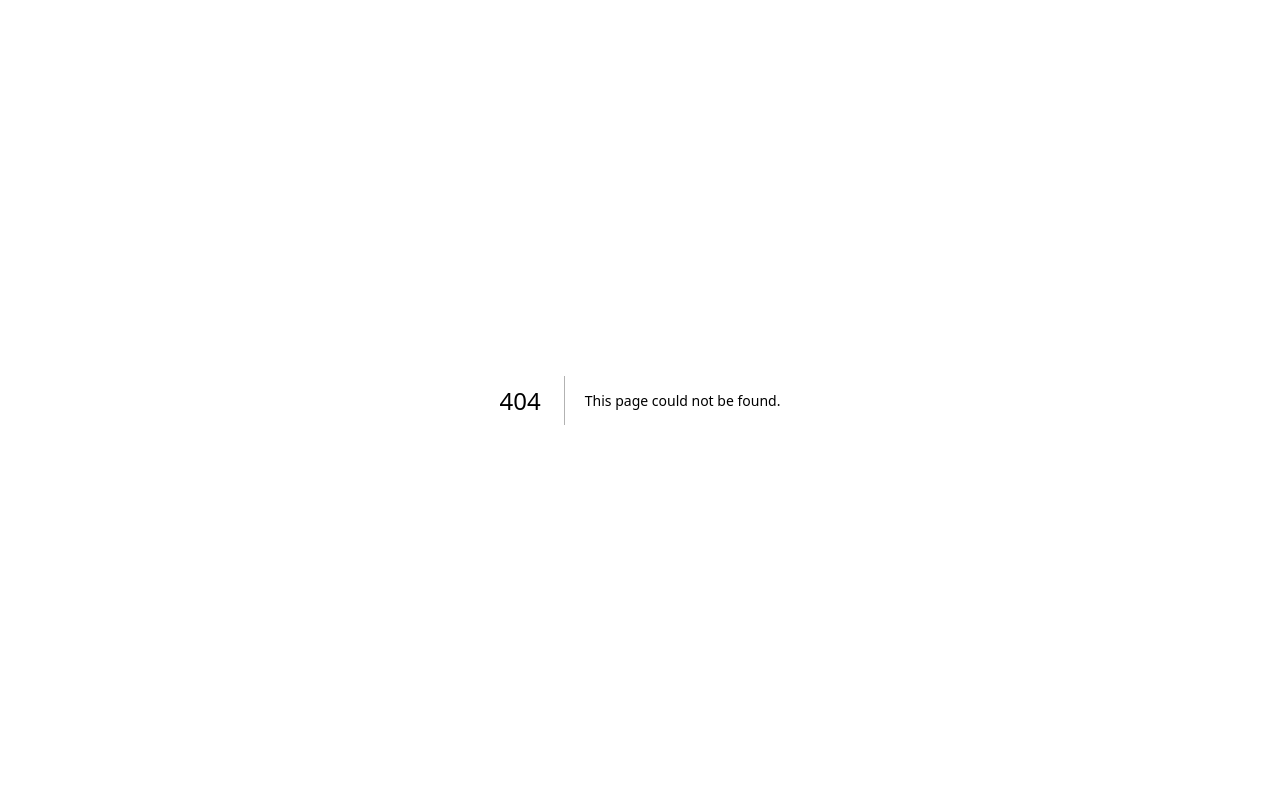
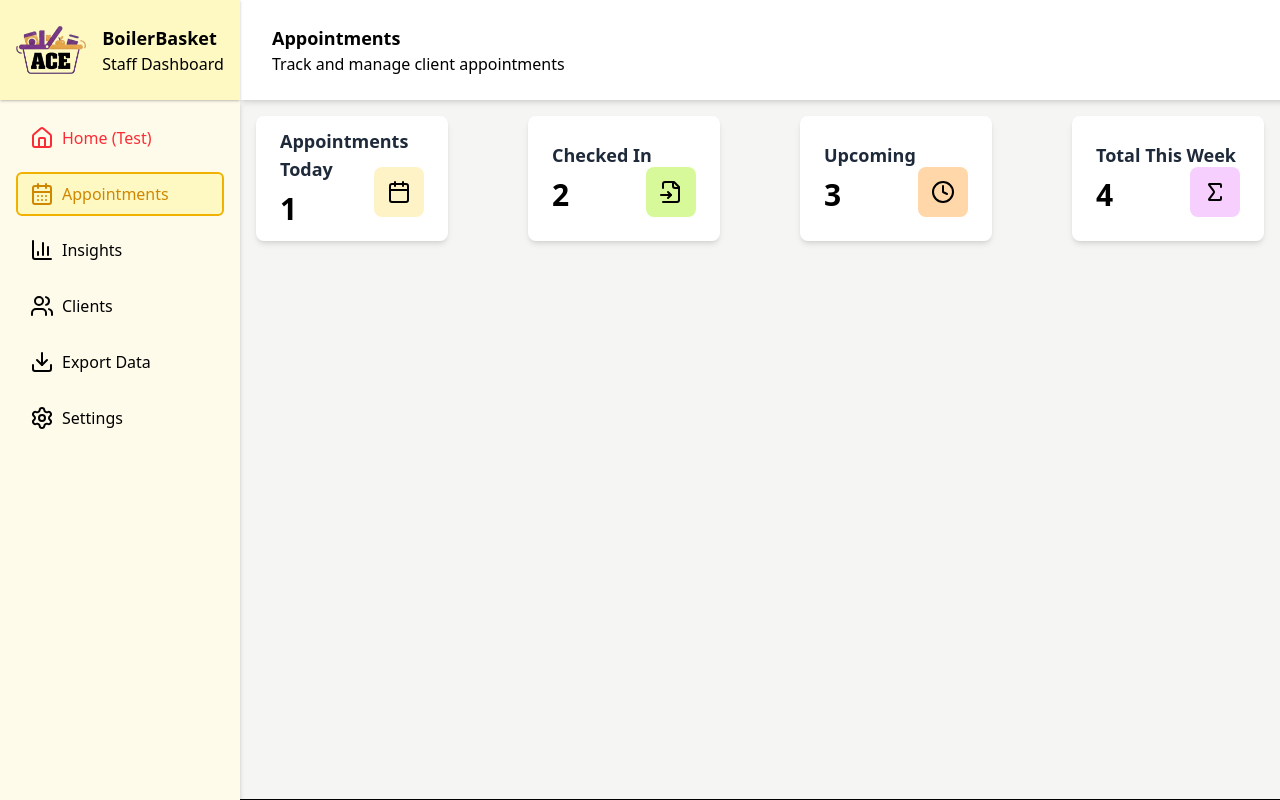
Before and after one commit to vivankumarr/boilerbasket, a Next.js app: page /admin/appointments in a window 1280 px wide. Before the commit this address had no page. Built offline with nearby package versions, Linux system fonts and the light colour scheme.

Commit message:
made appointment page statcards

```diff
--- /dev/null
+++ b/src/app/admin/appointments/page.jsx
@@ -0,0 +1,41 @@
+
+import StatCard from "../../../Components/StatCard.jsx"
+import { Calendar, FileInput, Clock, Sigma } from "lucide-react";
+
+import {createServerComponentClient} from "@supabase/auth-helpers-nextjs";
+import {cookies} from "next/headers";
+
+export default async function page () {
+
+//     const supabase = createServerComponent({cookies});
+//     const now = new Date().toISOString();
+
+//     const{data: appointments, errorAppointments} = await supabase
+//         .from{"appointments"}
+//         .select{"*"}
+
+
+    return (
+
+       <>
+            <div className="justify-center space-x-20 flex flex-row">
+                <StatCard title={"Appointments Today"} icon={<Calendar />} iconBg={"bg-amber-100"}
+                 value={1}/>
+                <StatCard title={"Checked In"} icon={<FileInput />} iconBg={"bg-lime-200"}
+                value={2}/>
+                <StatCard title={"Upcoming"} icon={<Clock />} iconBg={"bg-orange-200"}
+                value={3}/>
+                <StatCard title={"Total This Week"} icon={<Sigma />} iconBg={"bg-fuchsia-200"}
+                value={4}/>
+
+            </div>
+
+
+
+
+       </>
+    )
+
+
+
+}
--- a/src/components/StatCard.jsx
+++ b/src/components/StatCard.jsx
@@ -1,9 +1,9 @@
 export default function StatCard({ title, value, description, icon, iconBg = "bg-indigo-100" }) {
   return (
-    <div className="bg-white shadow-md rounded-lg w-[366px] h-[162px] p-6 flex flex-col justify-center relative">
+    <div className="bg-white shadow-md rounded-lg w-[270px] h-[125px] p-6 flex flex-col justify-center relative">
         {icon && (
         <div
-          className={`absolute top-6 right-6 w-[50px] h-[50px] flex items-center justify-center rounded-lg ${iconBg}`}
+          className={`absolute bottom-6 right-6 w-[50px] h-[50px] flex items-center justify-center rounded-lg ${iconBg}`}
         >
           {icon}
         </div>
```
